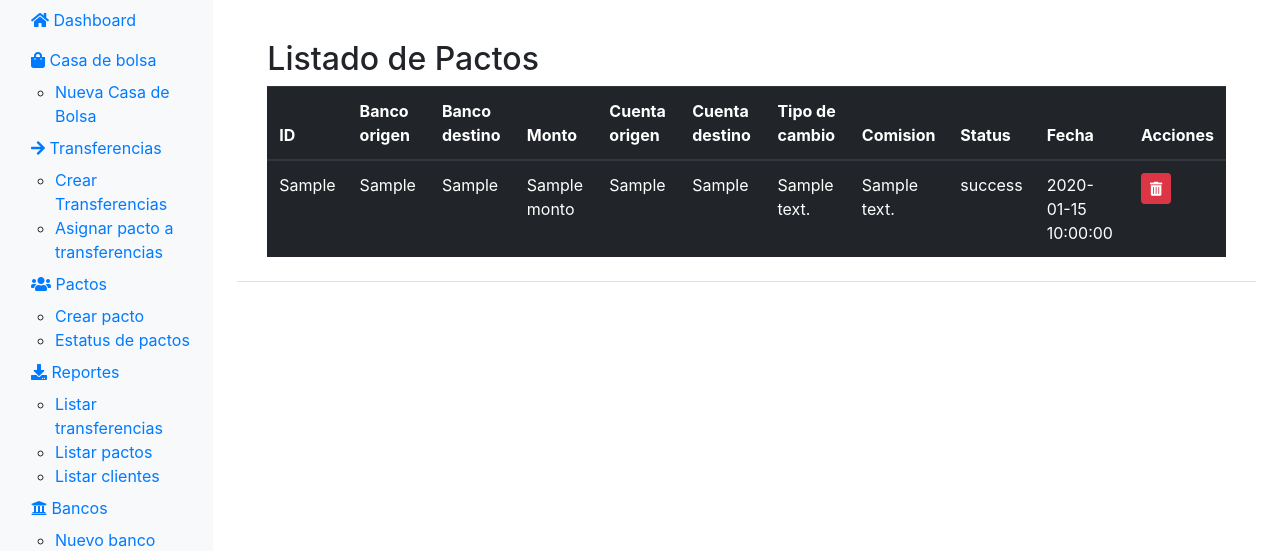
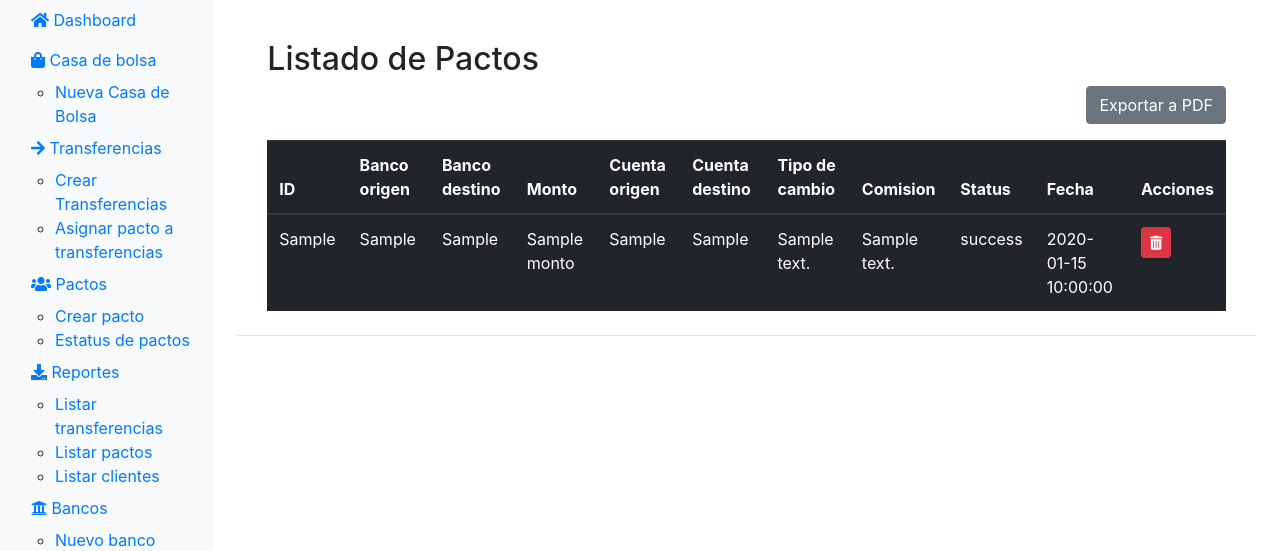
Before and after one commit to JATCIN/proyecto0, a Flask app: page /list_pactos in a window 1280 px wide. Shown: the part 48-599 px from the top of the page. Run offline with Flask 3, Linux system fonts and the light colour scheme; a database or web service that is not in the repository returns one stand-in record (values such as "Sample title"); some libraries are stand-ins or nearby versions.

Commit message:
exportar pactos en pdf

```diff
--- a/src/app.py
+++ b/src/app.py
@@ -474,7 +474,7 @@ def editar_transferencia(record_id):
     else:
         return jsonify(status='error', message='Por favor, inicia sesión para asignar un pacto')
 
-
+     #PDF PARA TRANSFERENCIAS
 @app.route('/export-pdf', methods=['GET'])
 def export_pdf():
     # Verificamos si el usuario ha iniciado sesión
@@ -546,6 +546,73 @@ def export_pdf():
     else:
         return jsonify(status='error', message='Por favor, inicia sesión para exportar las transferencias')
 
+    #PDF PARA PACTOS
+@app.route('/export_pdf_pactos', methods=['GET'])
+def export_pdf_pactos():
+    # Verificamos si el usuario ha iniciado sesión
+    if 'loggedin' in session:
+        cursor = conn.cursor(cursor_factory=psycopg2.extras.DictCursor)
+
+        try:
+            cursor.execute("""
+                SELECT * FROM pacto ORDER BY fecha_hora ASC
+            """)
+            records = cursor.fetchall()  # Guardamos las transferencias en 'records'
+
+            # Crear un PDF con los resultados en orientación horizontal
+            pdf = FPDF(orientation='L', unit='mm', format='A4')  # Cambiar a 'L' para horizontal
+            pdf.add_page()
+
+            # Configurar el título y encabezado
+            pdf.set_font('Arial', 'B', 16)
+            pdf.cell(285, 10, txt="Reporte Pactos", ln=True, align='C')
+
+            # Agregar una tabla con los datos
+            pdf.set_font('Arial', 'B', 7)
+            pdf.cell(22, 10, "ID Pacto", 1)
+            pdf.cell(22, 10, "Banco Origen", 1)
+            pdf.cell(22, 10, "Banco Destino", 1)
+            pdf.cell(22, 10, "Monto", 1)
+            pdf.cell(22, 10, "Cuenta Origen", 1)
+            pdf.cell(22, 10, "Cuenta Destino", 1)
+            pdf.cell(22, 10, "Tipo de cambio", 1)
+            pdf.cell(22, 10, "Comision", 1)
+            pdf.cell(22, 10, "Status", 1)
+            pdf.cell(22, 10, "Fecha", 1)
+            pdf.ln()
+
+            # Agregar datos al PDF
+            pdf.set_font('Arial', '', 7)
+            for row in records:
+                pdf.cell(22, 10, str(row['id_pacto']), 1)
+                pdf.cell(22, 10, row['banco_origen'], 1)
+                pdf.cell(22, 10, row['banco_destino'], 1)
+                pdf.cell(22, 10, str(row['monto']), 1)
+                pdf.cell(22, 10, row['cuenta_origen'], 1)
+                pdf.cell(22, 10, row['cuenta_destino'], 1)
+                pdf.cell(22, 10, str(row['tipo_cambio']), 1)
+                pdf.cell(22, 10, str(row['comision']), 1)
+                pdf.cell(22, 10, str(row['status']), 1)
+                pdf.cell(22, 10, row['fecha_hora'].strftime("%Y-%m-%d"), 1)
+
+                pdf.ln()
+
+            # Guardar el PDF en un archivo temporal
+            with tempfile.NamedTemporaryFile(delete=False, suffix=".pdf") as temp_file:
+                pdf.output(temp_file.name)
+                temp_file.seek(0)
+                temp_file_name = temp_file.name
+
+            return send_file(temp_file_name, as_attachment=True, download_name='Pactos.pdf', mimetype='application/pdf')
+
+        except Exception as e:
+            return jsonify(status='error', message=str(e))
+
+        finally:
+            cursor.close()  # Cerrar el cursor
+    else:
+        return jsonify(status='error', message='Por favor, inicia sesión para exportar los pactos')
+
 
 
 
--- a/src/templates/list_pactos.html
+++ b/src/templates/list_pactos.html
@@ -5,6 +5,10 @@
 {% block content %}
 <div class="container">
   <h2 class="mt-4">Listado de Pactos</h2>
+   <!-- Botón de exportación a PDF -->
+<div class="d-flex justify-content-end mb-3">
+  <a href="{{ url_for('export_pdf_pactos') }}" class="btn btn-secondary">Exportar a PDF</a>
+</div>
   <table class="table table-dark">
     <thead class="table-dark">
     <thead>
--- a/src/templates/list_transfers.html
+++ b/src/templates/list_transfers.html
@@ -4,7 +4,7 @@
 
 {% block content %}
 <div class="container">
-  <h2 class="mt-4">listado de Transferencias</h2>
+  <h2 class="mt-4">Listado de Transferencias</h2>
   <!-- Botón de exportación a PDF -->
   <div class="d-flex justify-content-end mb-3">
     <a href="{{ url_for('export_pdf') }}" class="btn btn-secondary">Exportar a PDF</a>
```
